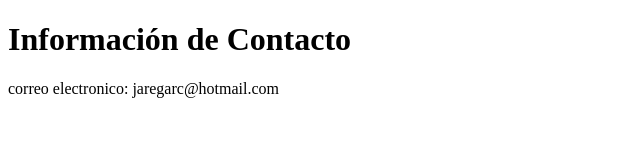
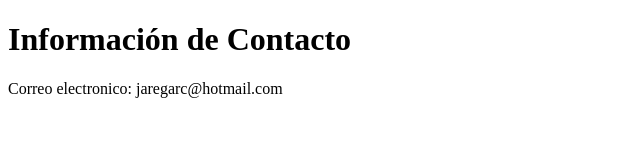
Before and after one commit to jaregarc-hm/sistema-de-registro, a plain HTML site: page contacto.html in a window 1280 px wide. Shown: the full height of the page, 0-640 px from the left. Drawn offline with Linux system fonts and the light colour scheme.

Commit message:
Actualizar contacto

```diff
--- a/contacto.html
+++ b/contacto.html
@@ -8,6 +8,6 @@
 <body>
 
     <h1>Información de Contacto</h1>
-    <p>correo electronico: jaregarc@hotmail.com</p>
+    <p>Correo electronico: jaregarc@hotmail.com</p>
 </body>
 </html>
```
